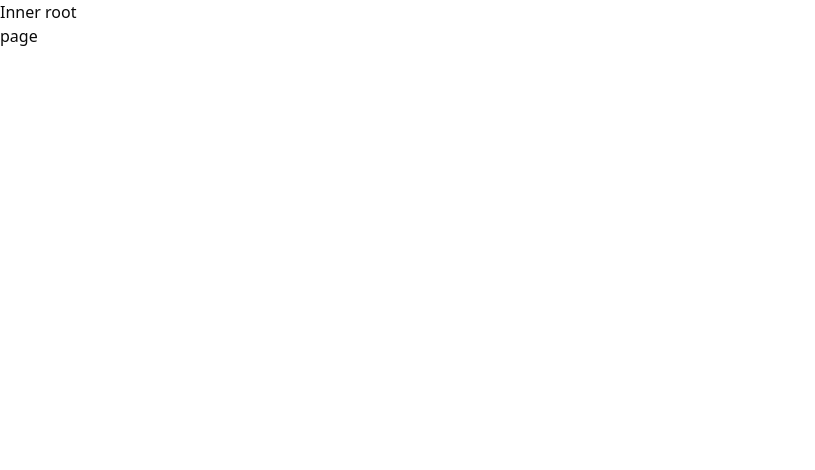
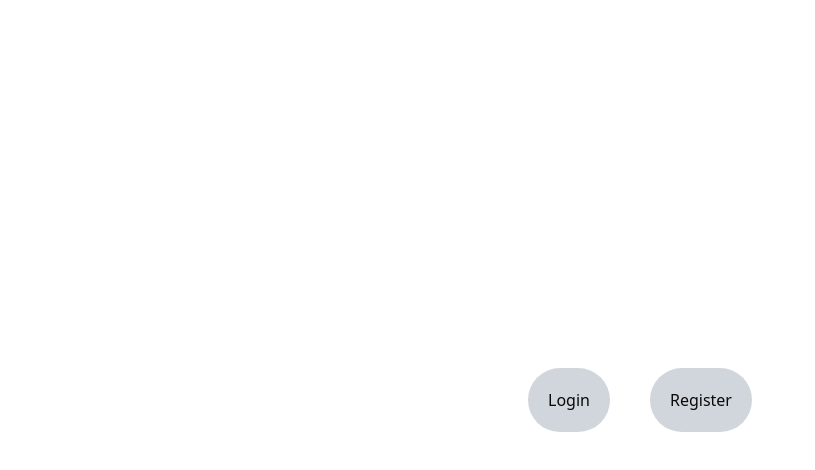
Before and after one commit to adityaBanka/first-next-app, a Next.js app: page / in a window 1280 px wide. Shown: the top 470 px of the page, without its empty margins (0-815 px from the left). Built offline with nearby package versions, Linux system fonts and the light colour scheme.

Commit message:
made progress, added page buttons

```diff
--- a/src/app/(root)/layout.tsx
+++ /dev/null
@@ -1,12 +0,0 @@
-import React from 'react'
-
-function layout({ children }: Readonly<{ children: React.ReactNode }>) {
-    return (
-        <div>
-            <div>Inner root</div>
-            {children}
-        </div>
-    )
-}
-
-export default layout
--- a/src/app/(root)/page.tsx
+++ b/src/app/(root)/page.tsx
@@ -1,9 +1,26 @@
-import React from 'react'
+"use client"
 
-function page() {
+import { useRouter } from 'next/navigation';
+
+function Page() {
+  const router = useRouter();
   return (
-    <div>page</div>
+    <div className="flex items-center justify-center h-screen space-x-10">
+      <button
+        onClick={() => router.push('/login')}
+        className="p-5 bg-gray-300 rounded-4xl hover:bg-gray-400"
+      >
+        Login
+      </button>
+
+      <button
+        onClick={() => router.push('/register')}
+        className="p-5 bg-gray-300 rounded-4xl hover:bg-gray-400"
+      >
+        Register
+      </button>
+    </div>
   )
 }
 
-export default page
+export default Page
--- /dev/null
+++ b/src/app/(sign-in-up)/login/page.tsx
@@ -0,0 +1,23 @@
+import React from 'react'
+
+function Page() {
+  return (
+    <div className='flex flex-row items-center justify-between min-h-screen min-w-screen'>
+      <div className='bg-gray-100 min-h-screen w-full flex items-center justify-center'>
+        <div className='bg-white/50 backdrop-blur-2xl shadow-2xl p-10 rounded-full'> This is a login form</div>
+      </div>
+
+
+
+      <div className='bg-gray-800 h-screen w-full flex items-center'>
+        <div className=' px-10 text-white space-y-1'>
+          <h1 className='text-7xl font-semibold'>Welcome back!</h1>
+          <p className='text-xl '>Login to continue your journey.</p>
+        </div>
+
+      </div>
+    </div>
+  )
+}
+
+export default Page
--- /dev/null
+++ b/src/app/(sign-in-up)/register/page.tsx
@@ -0,0 +1,23 @@
+import React from 'react'
+
+function Page() {
+  return (
+    <div className='flex flex-row items-center justify-between min-h-screen min-w-screen'>
+      <div className='bg-gray-100 min-h-screen w-full flex items-center justify-center'>
+        <div className='bg-white/50 backdrop-blur-2xl shadow-2xl p-10 rounded-full'> This is a registration form</div>
+      </div>
+
+
+
+      <div className='bg-gray-800 h-screen w-full flex items-center'>
+        <div className=' px-10 text-white space-y-1'>
+          <h1 className='text-7xl font-semibold'>Register now!</h1>
+          <p className='text-xl '>Join to start your journey.</p>
+        </div>
+
+      </div>
+    </div>
+  )
+}
+
+export default Page
--- a/src/app/layout.tsx
+++ b/src/app/layout.tsx
@@ -2,7 +2,7 @@ import type { Metadata } from "next";
 import "./globals.css";
 
 export const metadata: Metadata = {
-  title: "My First NEXT app",
+  title: "My first NEXT app",
   description: "Generated by create next app",
 
 };
--- a/src/app/user/page.tsx
+++ /dev/null
@@ -1,9 +0,0 @@
-import React from 'react'
-
-function page() {
-  return (
-    <div>page</div>
-  )
-}
-
-export default page
--- /dev/null
+++ b/src/assets/mockdb.json
@@ -0,0 +1,23 @@
+{
+    "id" : 1,
+    "question" : [
+        {
+            "text" : "This is a question?",
+            "media" : {
+                "type" : "image",
+                "url" : "https://example.com/image.jpg"
+            }
+        }
+    ],
+    "options" : [
+        {
+            "text" : "Option 1",
+            "media" : {
+                "type" : "video",
+                "url" : "https://example.com/video.mp4"
+            },
+            "isCorrect" : true,
+            "explanation" : "This is the explanation for option 1."
+        }
+    ]
+}
```
Also changed, not shown: src/assets/logo.svg (added), src/assets/logo_text.svg (added).
